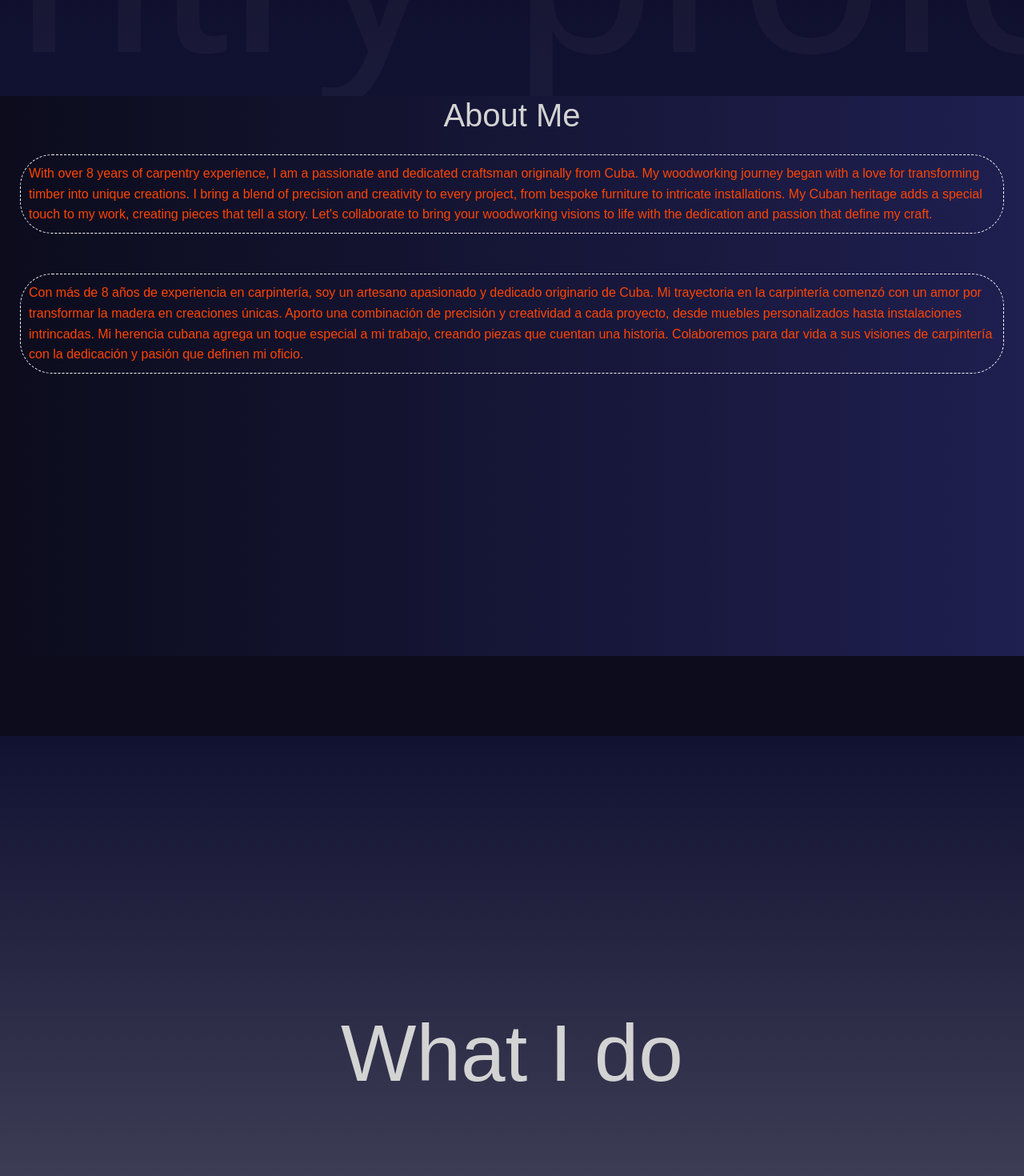
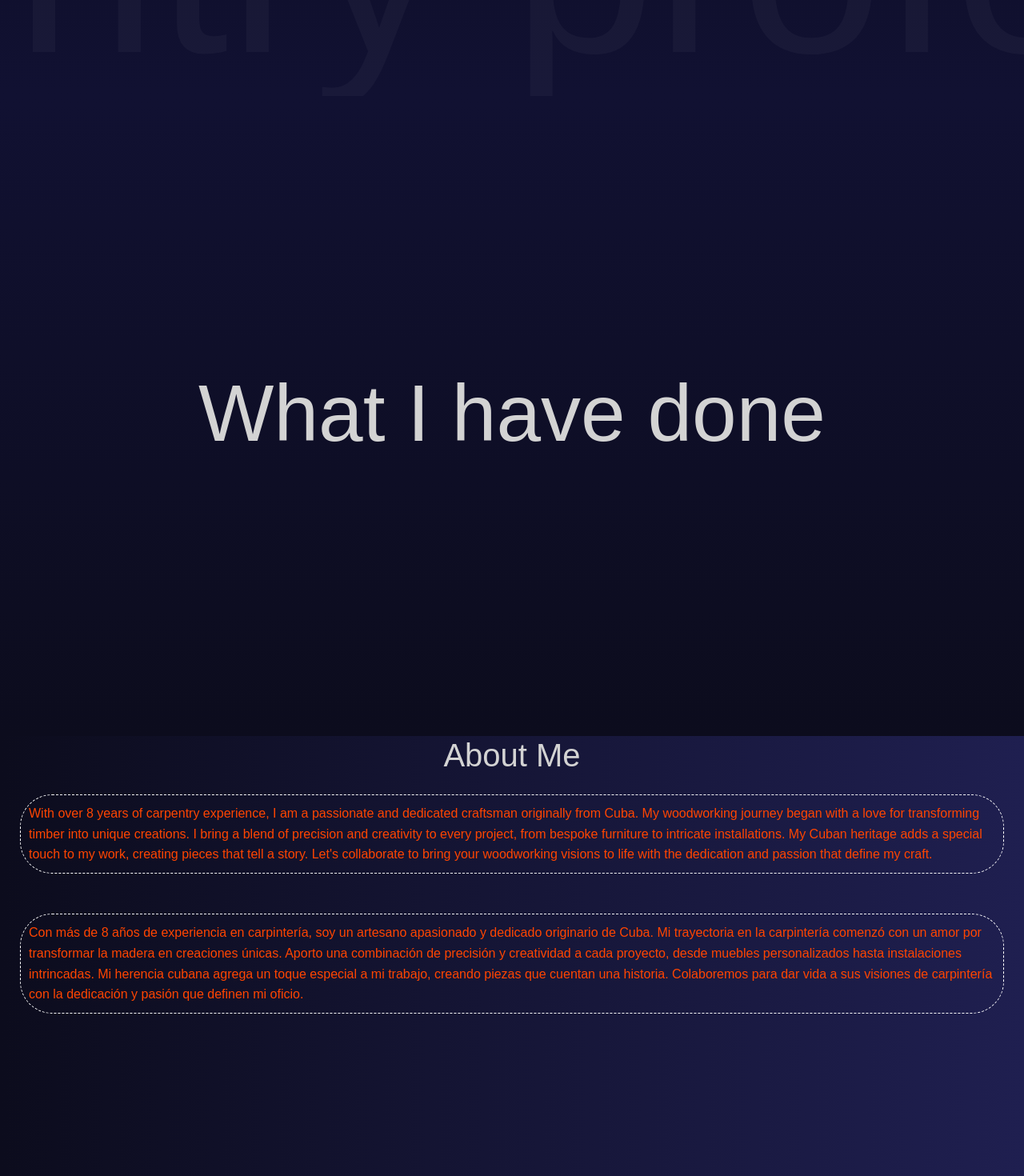
Before and after one commit to surysanchez/adriancarpenter, a React (Create React App) app: page / in a window 1280 px wide. Shown: the part 680-2150 px from the top of the page at 80% size. Built offline with nearby package versions, Linux system fonts and the light colour scheme; a web font is replaced by a local one.

Commit message:
add about section

```diff
--- a/src/App.jsx
+++ b/src/App.jsx
@@ -14,11 +14,11 @@ const App = () => (
     <section id='Homepage'> <Navbar/>
     <HomePage/>
      </section>
+    <section id='Services'>
+      <Parallax type="about" />
+    </section>
     <section id='About'>
       <About/>
-    </section>
-    <section id='Services'>
-      <Parallax type="services" />
     </section>
     <section> <Services/> </section>
     <section id='Gallery'>
```
